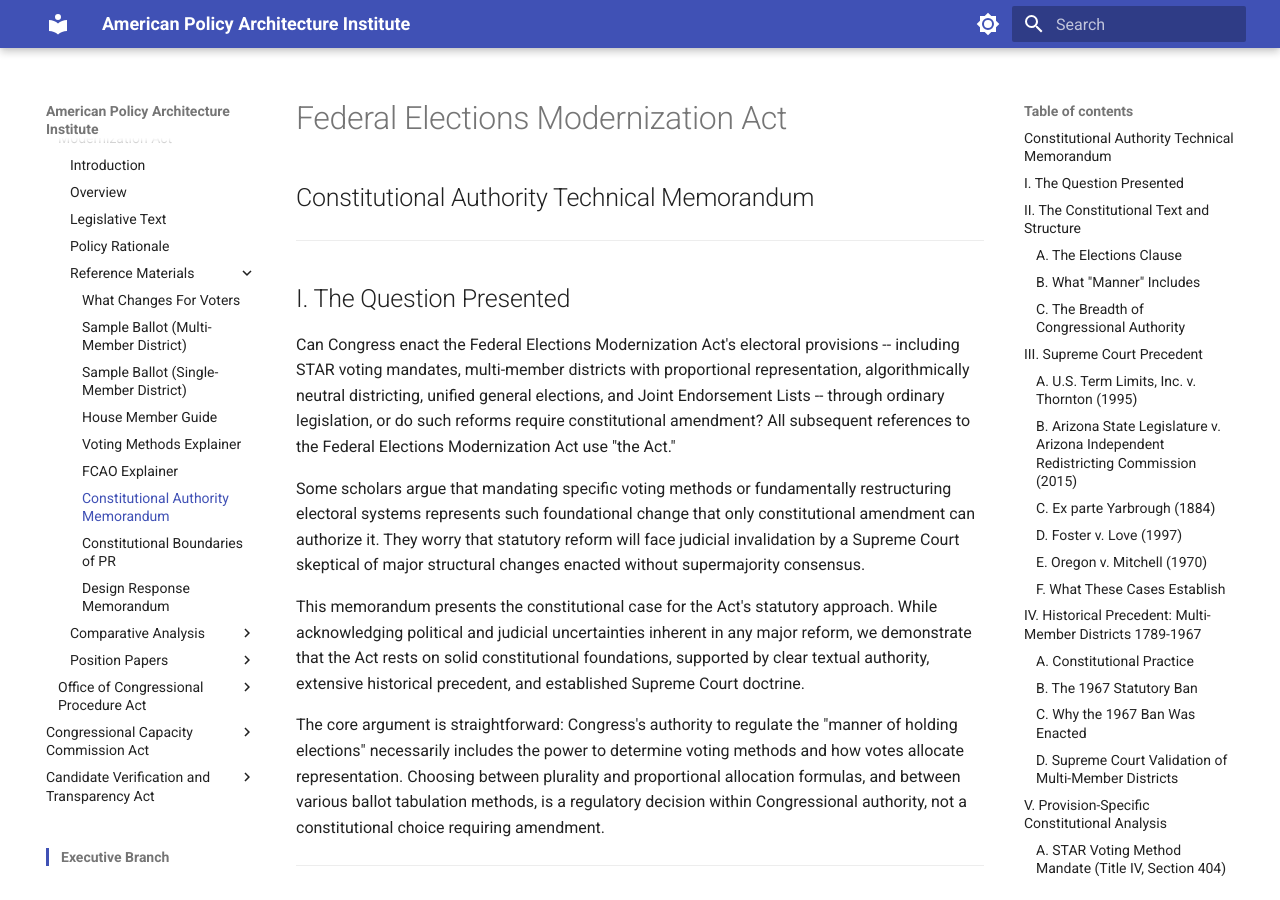
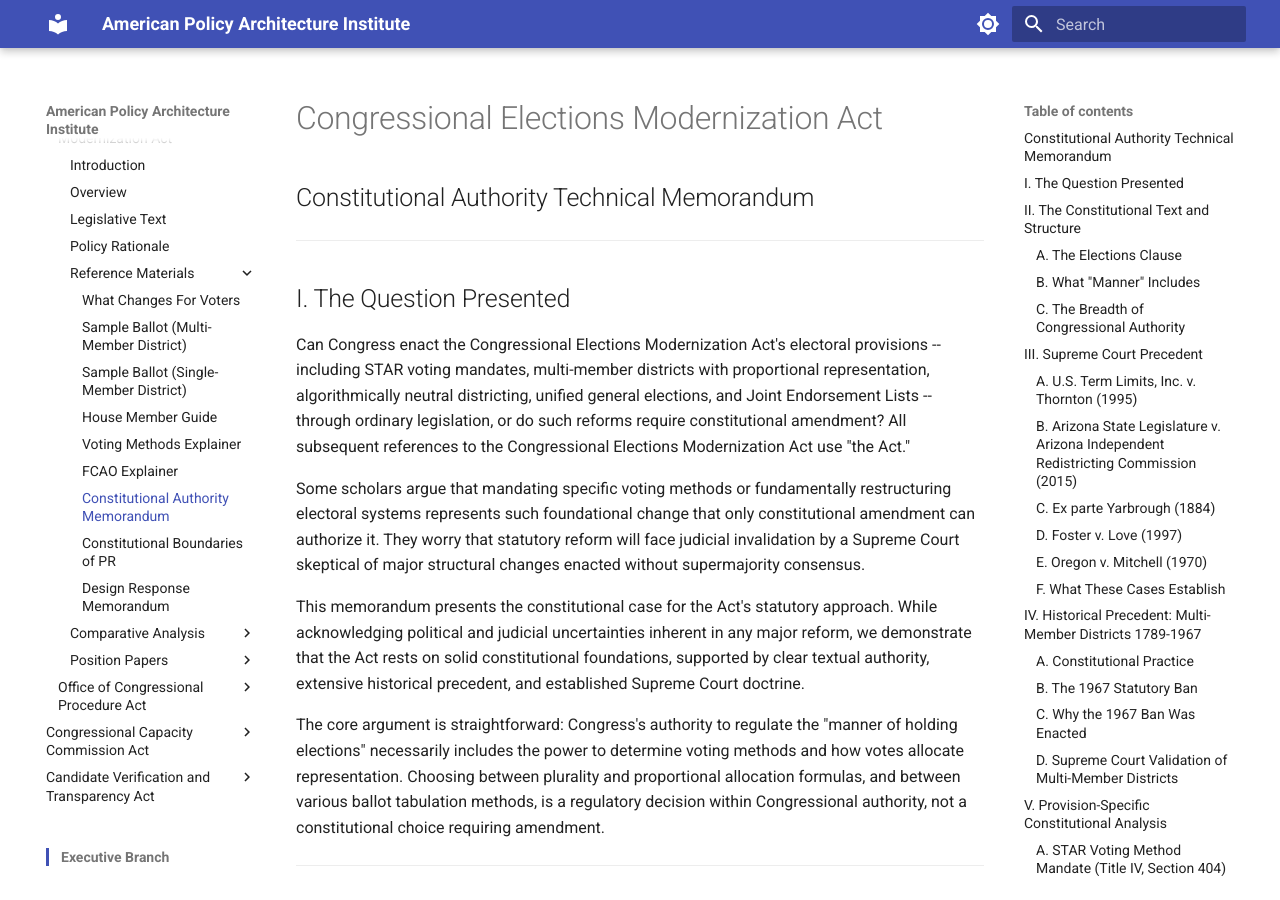
Before and after one commit to albertintech/apai, an MkDocs documentation site: the page built from docs/congress/cmf/fema/constitutional-authority-technical-memorandum.md, in a window 1280 px wide and 900 px high. Built offline with MkDocs 1.6.1 and Material for MkDocs 9.7.7, drawn with Linux system fonts in a browser that asks for light colours; some of the changed lines change nothing that is shown.

Commit message:
Update constitutional-authority-technical-memorandum.md

```diff
--- a/docs/congress/cmf/fema/constitutional-authority-technical-memorandum.md
+++ b/docs/congress/cmf/fema/constitutional-authority-technical-memorandum.md
@@ -1,4 +1,4 @@
-# Federal Elections Modernization Act
+# Congressional Elections Modernization Act
 
 ## Constitutional Authority Technical Memorandum
 
@@ -6,7 +6,7 @@
 
 ## I. The Question Presented
 
-Can Congress enact the Federal Elections Modernization Act's electoral provisions -- including STAR voting mandates, multi-member districts with proportional representation, algorithmically neutral districting, unified general elections, and Joint Endorsement Lists -- through ordinary legislation, or do such reforms require constitutional amendment? All subsequent references to the Federal Elections Modernization Act use "the Act."
+Can Congress enact the Congressional Elections Modernization Act's electoral provisions -- including STAR voting mandates, multi-member districts with proportional representation, algorithmically neutral districting, unified general elections, and Joint Endorsement Lists -- through ordinary legislation, or do such reforms require constitutional amendment? All subsequent references to the Congressional Elections Modernization Act use "the Act."
 
 Some scholars argue that mandating specific voting methods or fundamentally restructuring electoral systems represents such foundational change that only constitutional amendment can authorize it. They worry that statutory reform will face judicial invalidation by a Supreme Court skeptical of major structural changes enacted without supermajority consensus.
 
@@ -533,39 +533,36 @@ Delegation Doctrine:
 
 ## Appendix B: Provisions Analyzed
 
-| Provision                           | Title/Section            | Constitutional Basis                                         |
-| ----------------------------------- | ------------------------ | ------------------------------------------------------------ |
-| STAR Voting Mandate                 | Title IV, Section 404    | Elections Clause ("manner")                                  |
-| Unified General Elections           | Title IV, Section 404(d) | Elections Clause + preemption authority                      |
-| Multi-Member Districts              | Title IV, Section 402    | Historical practice + 1967 Act repeal authority              |
-| STAR-PR Allocation                  | Title IV, Section 404(g) | Elections Clause ("manner")                                  |
-| Algorithmically Neutral Districting | Title IV, Section 403    | Elections Clause ("manner") + *Arizona State Legislature*    |
-| ESO Independence Protections        | Title IV, Section 410    | Elections Clause + delegation doctrine + structural safeguards |
-| Electoral Science Office            | Title IV, Section 409    | Elections Clause + delegation doctrine                       |
-| Joint Endorsement Lists             | Title II                 | Elections Clause (ballot format)                             |
-| Federal Ballot Access               | Title I                  | Elections Clause ("manner")                                  |
+| Provision | Title/Section | Constitutional Basis |
+|-----------|---------------|---------------------|
+| STAR Voting Mandate | Title IV, Section 404 | Elections Clause ("manner") |
+| Unified General Elections | Title IV, Section 404(d) | Elections Clause + preemption authority |
+| Multi-Member Districts | Title IV, Section 402 | Historical practice + 1967 Act repeal authority |
+| STAR-PR Allocation | Title IV, Section 404(g) | Elections Clause ("manner") |
+| Algorithmically Neutral Districting | Title IV, Section 403 | Elections Clause ("manner") + *Arizona State Legislature* |
+| ESO Independence Protections | Title IV, Section 410 | Elections Clause + delegation doctrine + structural safeguards |
+| Electoral Science Office | Title IV, Section 409 | Elections Clause + delegation doctrine |
+| Joint Endorsement Lists | Title II | Elections Clause (ballot format) |
+| Federal Ballot Access | Title I | Elections Clause ("manner") |
 
 ---
 
 <!--
-
 ## Revision History
 
 **Revision 5.6** (Current)
-
-- Aligned with Rev 5.6 of the FEMA legislative text
-- FCAO references removed: Title V (FCAO) extracted from FEMA into planned standalone statute under the CMF; removed "competency transparency requirements" from Section I question presented; removed "FCAO scores" from Section III.B ballot information requirements list; removed Section V.E (FCAO Non-Qualifying Structure) entirely; removed FCAO Examinations row from Appendix B; re-lettered remaining Part V sections (former F→E, G→F, H→G)
+- Aligned with Rev 5.6 of the CEMA legislative text
+- Renamed from "Federal Elections Modernization Act (FEMA)" to "Congressional Elections Modernization Act (CEMA)"; all references, defined terms, and download paths updated throughout; no substantive policy changes
+- FCAO references removed: Title V (FCAO) extracted from CEMA into planned standalone statute under the CMF; removed "competency transparency requirements" from Section I question presented; removed "FCAO scores" from Section III.B ballot information requirements list; removed Section V.E (FCAO Non-Qualifying Structure) entirely; removed FCAO Examinations row from Appendix B; re-lettered remaining Part V sections (former F→E, G→F, H→G)
 - "Federal election/office" references corrected: 22 instances of "federal elections" or "federal offices" in body text changed to "congressional elections," "congressional offices," or "elections for Senators and Representatives" as appropriate to context. Direct Elections Clause paraphrases use the actual constitutional text ("elections for Senators and Representatives"); questions presented, case law characterizations, and analytical discussion use "congressional elections/offices." No instance in the constitutional analysis was describing authority beyond the Elections Clause, making "federal elections" imprecise in every case
 - No presidential references to remove (none in body text outside revision history)
 - No Title VI/VII/VIII renumbering needed (document does not reference these Titles in body text)
 - DPS 3.1 formatting compliance: removed "Published March 2026" and "Based on Rev 5.2" header metadata; removed "Last revised April 2026" footer line
 
 **Revision 3.1**
-
 - DPS 2.8 compliance pass: migrated download link path from electoral/cmf/fema/ to congress/cmf/fema/; added 📥 prefix and ⬇ parenthetical emojis per DPS Rev 2.8 Section 1.9; added "Last revised April 2026" line per DPS Rev 2.5 Section 1.3
 
 **Revision 3.0**
-
 - Updated reference line from Rev 5.0 to Rev 5.2
 - Moved revision history from header to footer per DPS Section 1.3
 - Removed "Document Status: Draft -- Working Document" line per DPS Rev 1.6
@@ -584,8 +581,7 @@ Delegation Doctrine:
 - Removed "END OF DOCUMENT" marker
 
 **Revision 2.0**
-
-- Updated all references for Federal Elections Modernization Act (FEMA) Rev 5.0 branding.
+- Updated all references for Congressional Elections Modernization Act (CEMA) Rev 5.0 branding.
 - Reframed nonpartisan primary analysis as Unified General Election Structure (UGES) analysis reflecting Rev 4.2+ architecture.
 - Added Section V.G: Electoral Science Office delegation doctrine analysis covering graduated protection architecture.
 - Corrected Section X.B implementation timeline reference (was 25-year, corrected to ~14-year per Rev 4.0+ architecture).
@@ -595,7 +591,6 @@ Delegation Doctrine:
 - Aligned header structure with APAI Document Production Standards Rev 1.3.
 
 **Revision 1.0**
-
 - Initial version adapted from RCEA Constitutional Authority document.
 - Updated all references to reflect CMA branding and current provisions.
 - Expanded analysis of STAR voting method mandates (Title IV).
@@ -605,11 +600,11 @@ Delegation Doctrine:
 - Integrated analysis of 1967 Uniform Congressional District Act repeal authority.
 - Added Voting Rights Act considerations for multi-member districts.
 - Expanded judicial review strategy section.
-  -->
+-->
 
 *Revision history available in the raw file.*
 
-> 📥 [Download this document](https://github.com/albertintech/apai/blob/main/docs/congress/cmf/fema/constitutional-authority-technical-memorandum.md) (opens on GitHub -- click the ⬇ download button)
+> 📥 [Download this document](https://github.com/albertintech/apai/blob/main/docs/congress/cmf/cema/constitutional-authority-technical-memorandum.md) (opens on GitHub -- click the ⬇ download button)
 
 ---
 
```
